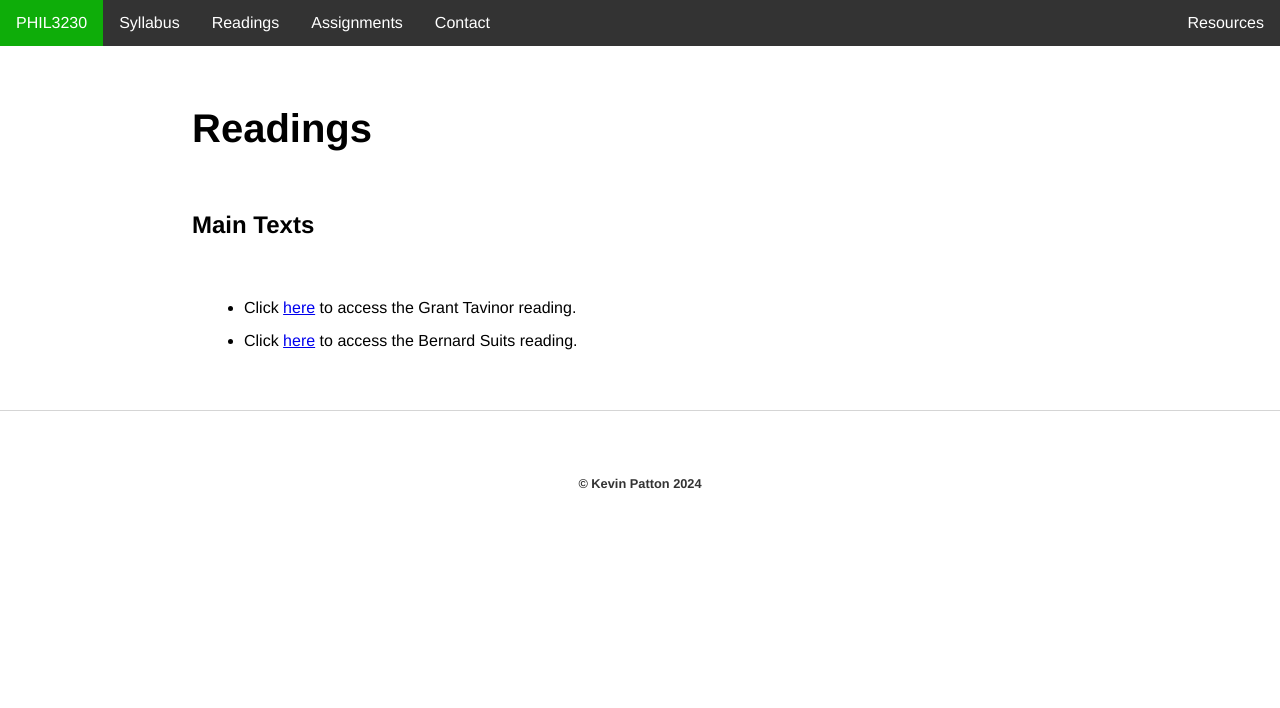
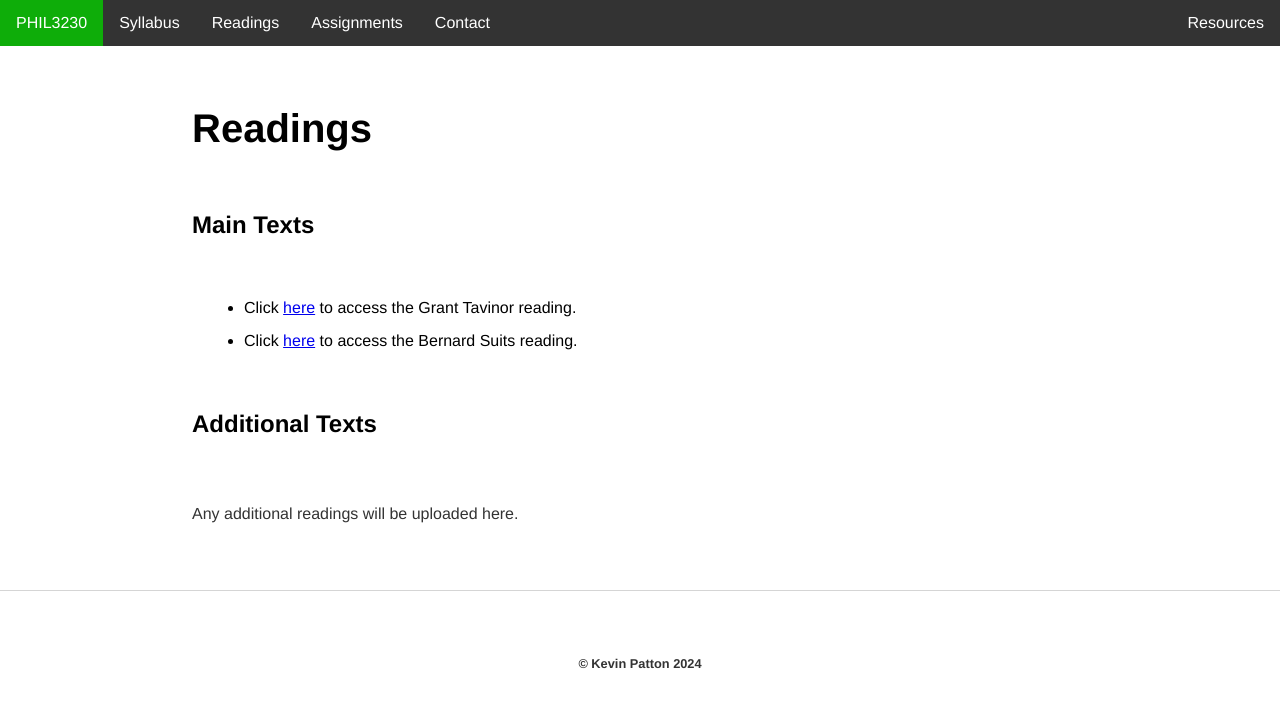
Before and after one commit to kevinjpatton/kevinjpatton.github.io, a Jekyll site: the page built from teaching/phil_3230/readings/index.html, in a window 1280 px wide. Shown: the top 708 px of the page. Built offline with Jekyll 4.4.1, drawn with Linux system fonts in a browser that asks for light colours; Markdown is read by kramdown in place of the engine named in the settings.

Commit message:
Update index.html

```diff
--- a/teaching/phil_3230/readings/index.html
+++ b/teaching/phil_3230/readings/index.html
@@ -8,3 +8,5 @@ title: Phil 3230 - Extra Credit
 <li>Click <a href="/teaching/phil_3230/readings/Grant Tavinor - The Art of Videogames.pdf" target="_blank">here</a> to access the Grant Tavinor reading.</li>
 <li>Click <a href="/teaching/phil_3230/readings/Bernard Suits - The Grasshopper.pdf" target="_blank">here</a> to access the Bernard Suits reading.</li>
 </ul>
+<h2>Additional Texts</h2>
+<p>Any additional readings will be uploaded here.</p>
```
